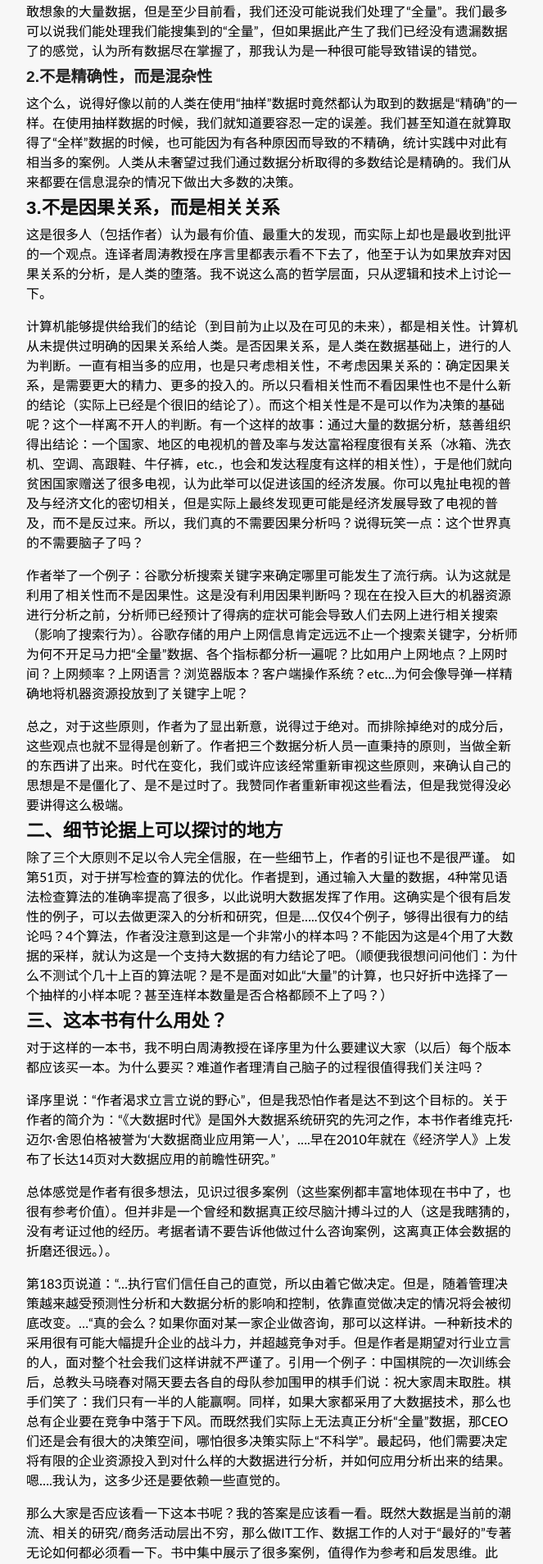
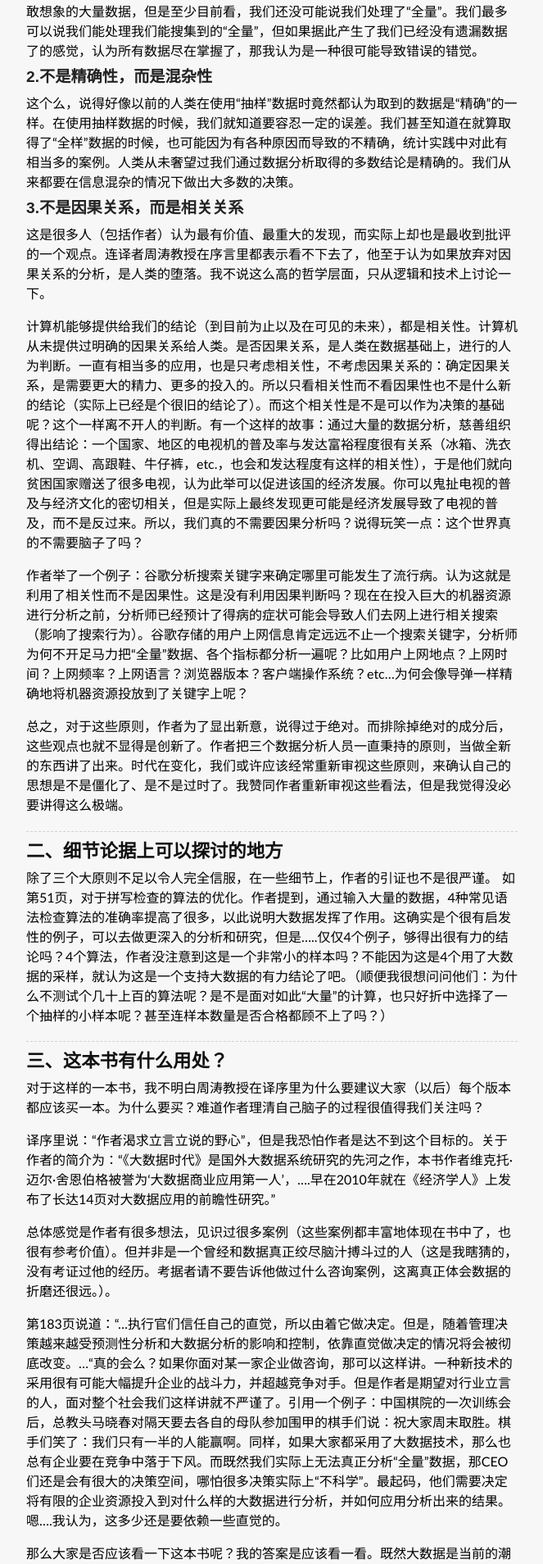
Before and after one commit to jessica0530/hijiangtao.github.io, a Jekyll site: the page built from _posts/2014-01-20-bigdatabook.md, in a window 1280 px wide. Shown: the part 1353-3261 px from the top of the page at 82% size, without its empty margins (308-971 px from the left). Built offline with Jekyll 4.4.1, drawn with Linux system fonts in a browser that asks for light colours; some web fonts are replaced; Markdown is read by kramdown in place of the engine named in the settings; comment, search, counter and statistics services are not loaded.

```diff
--- a/_posts/2014-01-20-bigdatabook.md
+++ b/_posts/2014-01-20-bigdatabook.md
@@ -40,7 +40,7 @@ tags: data 知乎
 ###2.不是精确性，而是混杂性
 这个么，说得好像以前的人类在使用“抽样”数据时竟然都认为取到的数据是“精确”的一样。在使用抽样数据的时候，我们就知道要容忍一定的误差。我们甚至知道在就算取得了“全样”数据的时候，也可能因为有各种原因而导致的不精确，统计实践中对此有相当多的案例。人类从未奢望过我们通过数据分析取得的多数结论是精确的。我们从来都要在信息混杂的情况下做出大多数的决策。
 
-##3.不是因果关系，而是相关关系
+###3.不是因果关系，而是相关关系
 这是很多人（包括作者）认为最有价值、最重大的发现，而实际上却也是最收到批评的一个观点。连译者周涛教授在序言里都表示看不下去了，他至于认为如果放弃对因果关系的分析，是人类的堕落。我不说这么高的哲学层面，只从逻辑和技术上讨论一下。
 
 计算机能够提供给我们的结论（到目前为止以及在可见的未来），都是相关性。计算机从未提供过明确的因果关系给人类。是否因果关系，是人类在数据基础上，进行的人为判断。一直有相当多的应用，也是只考虑相关性，不考虑因果关系的：确定因果关系，是需要更大的精力、更多的投入的。所以只看相关性而不看因果性也不是什么新的结论（实际上已经是个很旧的结论了）。而这个相关性是不是可以作为决策的基础呢？这个一样离不开人的判断。有一个这样的故事：通过大量的数据分析，慈善组织得出结论：一个国家、地区的电视机的普及率与发达富裕程度很有关系（冰箱、洗衣机、空调、高跟鞋、牛仔裤，etc.，也会和发达程度有这样的相关性），于是他们就向贫困国家赠送了很多电视，认为此举可以促进该国的经济发展。你可以鬼扯电视的普及与经济文化的密切相关，但是实际上最终发现更可能是经济发展导致了电视的普及，而不是反过来。所以，我们真的不需要因果分析吗？说得玩笑一点：这个世界真的不需要脑子了吗？
@@ -49,10 +49,14 @@ tags: data 知乎
 
 总之，对于这些原则，作者为了显出新意，说得过于绝对。而排除掉绝对的成分后，这些观点也就不显得是创新了。作者把三个数据分析人员一直秉持的原则，当做全新的东西讲了出来。时代在变化，我们或许应该经常重新审视这些原则，来确认自己的思想是不是僵化了、是不是过时了。我赞同作者重新审视这些看法，但是我觉得没必要讲得这么极端。
 
+----
+
 ##二、细节论据上可以探讨的地方
 
 除了三个大原则不足以令人完全信服，在一些细节上，作者的引证也不是很严谨。
 如第51页，对于拼写检查的算法的优化。作者提到，通过输入大量的数据，4种常见语法检查算法的准确率提高了很多，以此说明大数据发挥了作用。这确实是个很有启发性的例子，可以去做更深入的分析和研究，但是.....仅仅4个例子，够得出很有力的结论吗？4个算法，作者没注意到这是一个非常小的样本吗？不能因为这是4个用了大数据的采样，就认为这是一个支持大数据的有力结论了吧。（顺便我很想问问他们：为什么不测试个几十上百的算法呢？是不是面对如此“大量”的计算，也只好折中选择了一个抽样的小样本呢？甚至连样本数量是否合格都顾不上了吗？）
+
+----
 
 ##三、这本书有什么用处？
 
```
